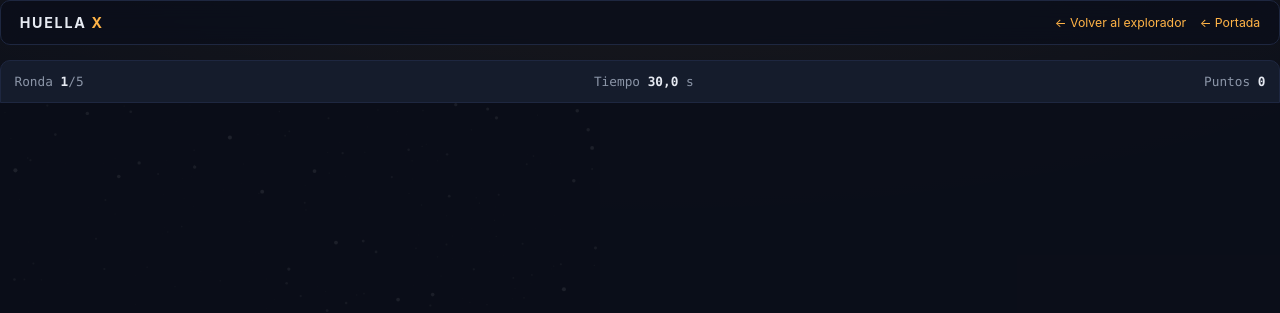
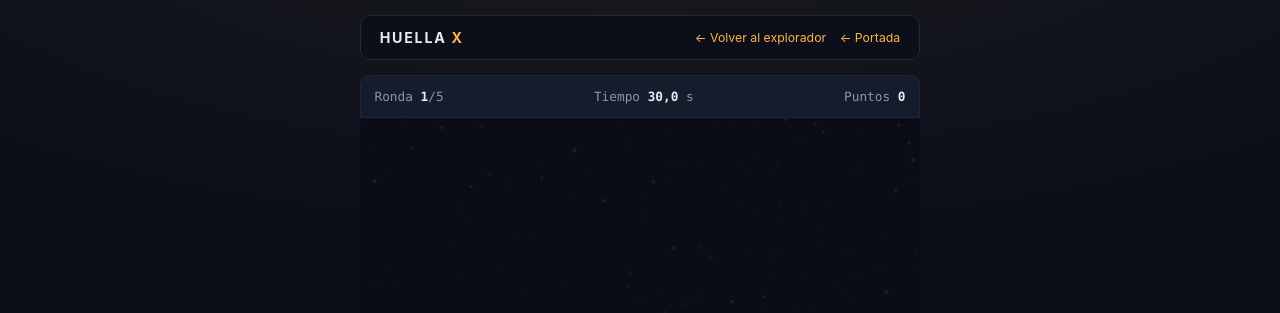
Before and after one commit to Beltranpcb/AstroNova, a plain HTML site: page modulos/m9_sitio/juego/game.html in a window 1280 px wide. Shown: the top 313 px of the page. Drawn offline with Linux system fonts and the light colour scheme.

Commit message:
m9: el juego se centra en una columna y deja de ocupar toda la pantalla
El lienzo mide 600x600, pero el contenedor no tenía ancho máximo: en
1440 px el campo se quedaba pegado a la izquierda, la barra de ronda
cruzaba toda la pantalla y el cartel de resultado se centraba sobre la
página en vez de sobre el lienzo.

Ahora la cabecera, la barra, el lienzo y el pie comparten una sola
columna centrada, de 630 px en 1440x900, y nunca más alta que la
ventana.

```diff
--- a/modulos/m9_sitio/juego/game.css
+++ b/modulos/m9_sitio/juego/game.css
@@ -5,7 +5,21 @@
    web y el juego se vean como una sola pieza.
    ========================================================================== */
 
-.juego-envoltorio { position: relative; }
+.juego-envoltorio {
+  position: relative;
+  width: min(100%, 760px);
+  /* La columna nunca es más alta que la ventana: cabecera + barra + lienzo + pie. */
+  max-width: min(760px, calc(70vh + 2rem));
+  margin: 0 auto;
+  padding: 1rem;
+}
+
+/* Todo comparte una sola columna, así la barra y el pie no sobresalen del lienzo. */
+.juego-lienzo-caja,
+.juego-barra,
+.juego-pie { width: 100%; margin-left: auto; margin-right: auto; }
+
+.juego-lienzo-caja { position: relative; }
 
 /* El panel de ronda y el resultado se superponen al lienzo. Estas reglas estaban
    en la hoja antigua de la web y se perdieron al reescribir estilo.css: sin
@@ -54,7 +68,13 @@
   align-items: center;
 }
 
-#juego-lienzo { border-radius: 0; }
+#juego-lienzo {
+  display: block;
+  width: 100%;
+  height: auto;
+  border-radius: 0;
+  touch-action: none;
+}
 
 .juego-pie #btn-pista:disabled {
   opacity: .4;
--- a/modulos/m9_sitio/juego/game.html
+++ b/modulos/m9_sitio/juego/game.html
@@ -24,7 +24,7 @@
     <span class="dato">Puntos <b id="dato-puntos">0</b></span>
   </div>
 
-  <div style="position:relative">
+  <div class="juego-lienzo-caja">
     <canvas id="juego-lienzo" width="600" height="600"></canvas>
     <div class="overlay visible" id="overlay">
       <h2 id="overlay-titulo">Encuentra al intruso</h2>
```
